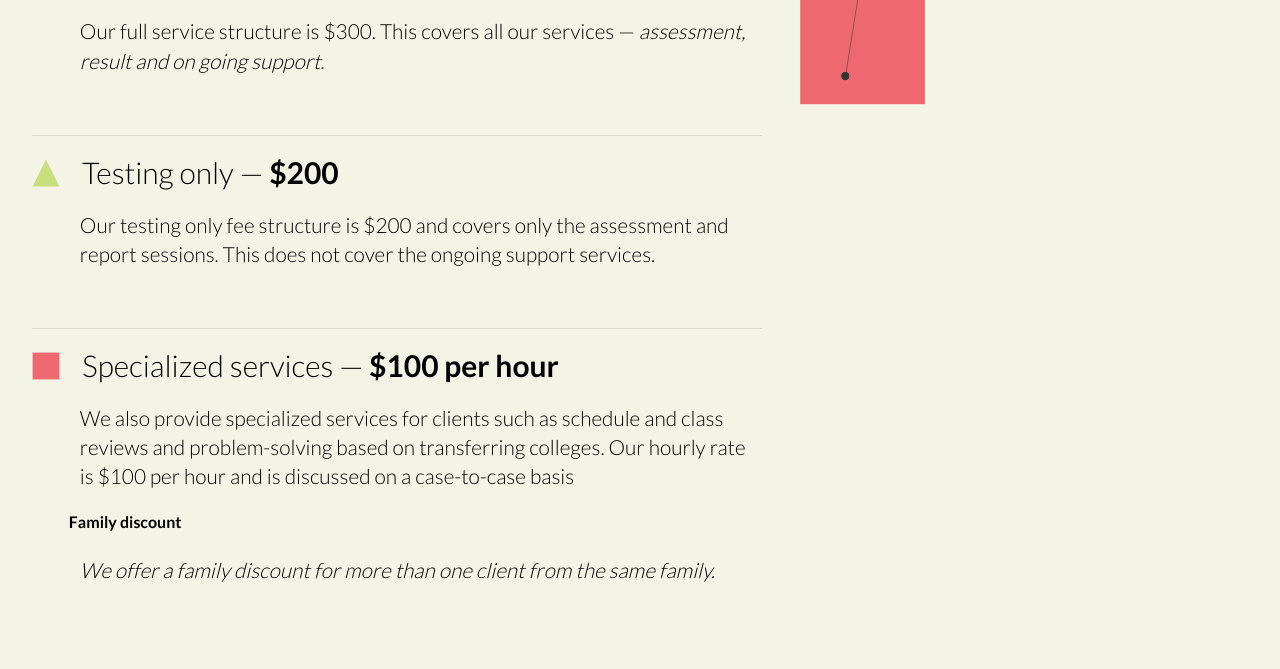
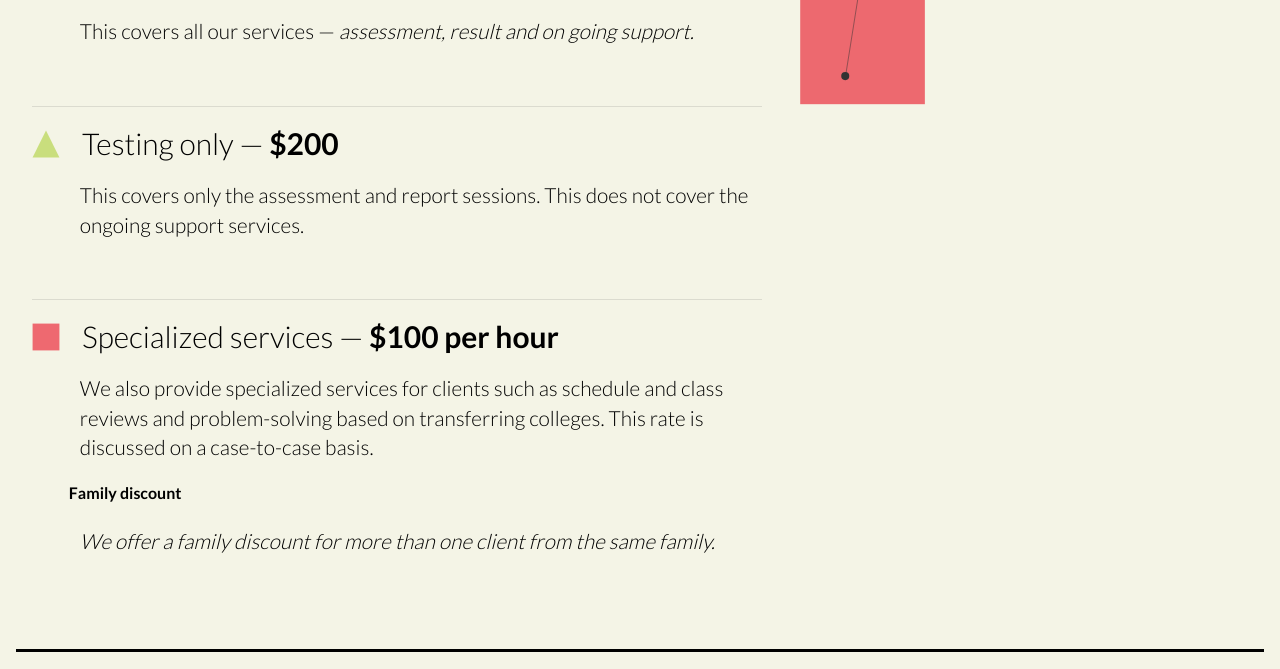
Before and after one commit to ajlohman/lohmanwestlake, a plain HTML site: page pricing.html in a window 1280 px wide. Shown: the part 732-1401 px from the top of the page. Drawn offline with nearby package versions, Linux system fonts and the light colour scheme.

Commit message:
updated pricing page content

```diff
--- a/pricing.html
+++ b/pricing.html
@@ -45,13 +45,13 @@
                 <p>Clients find a minimal investment in our services can result in financial savings due to avoiding extra semesters or years in school while searching for a well matched career choice and major. </p>
 
                 <h3 class="circle">Full service &mdash; <b>$300</b></h3>
-                <p class="indent">Our full service structure is $300. This covers all our services &mdash; <em>assessment, result and on going support.</em></p>
+                <p class="indent">This covers all our services &mdash; <em>assessment, result and on going support.</em></p>
 
                 <h3 class="triangle">Testing only &mdash; <b>$200</b></h3>
-                <p class="indent">Our testing only fee structure is $200 and covers only the assessment and report sessions. This does not cover the ongoing support services.</p>
+                <p class="indent">This covers only the assessment and report sessions. This does not cover the ongoing support services.</p>
 
                 <h3 class="square">Specialized services &mdash; <b>$100 per hour</b></h3>
-                <p class="indent">We also provide specialized services for clients such as schedule and class reviews and problem-solving based on transferring colleges. Our hourly rate is $100 per hour and is discussed on a case-to-case basis </p>
+                <p class="indent">We also provide specialized services for clients such as schedule and class reviews and problem-solving based on transferring colleges. This rate is discussed on a case-to-case basis.</p>
 
                 <h4 class="indent">Family discount</h4>
                 <p class="indent"><em>We offer a family discount for more than one client from the same family.</em></p>
```
